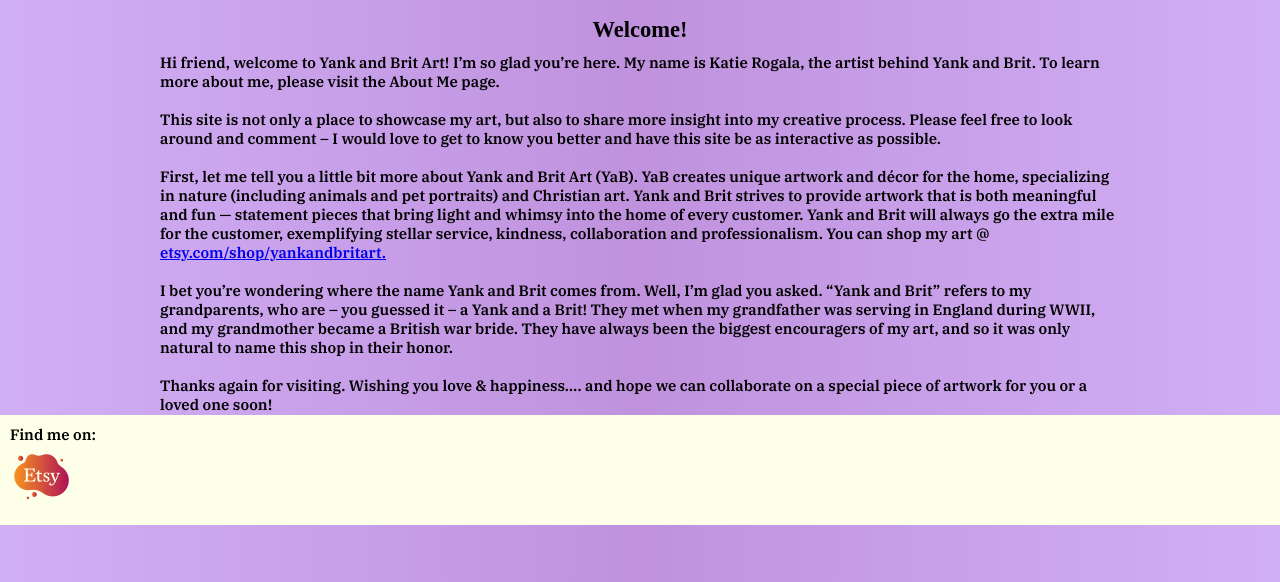
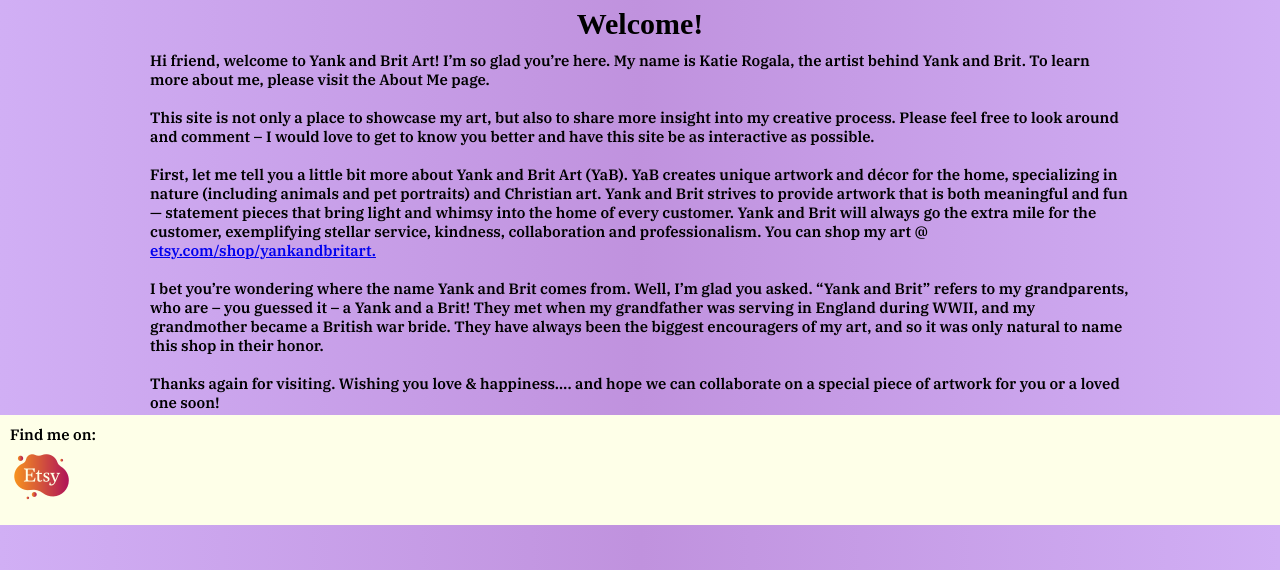
Before and after one commit to ARogala/yank-and-brit-art, a Gatsby site: page / in a window 1280 px wide. Shown: the part 275-857 px from the top of the page. Built offline with nearby package versions, Linux system fonts and the light colour scheme; Gatsby itself is replaced by a stand-in of ours; a web font is replaced by a local one.

Commit message:
add mixin

```diff
--- a/src/markdown/home/index.md
+++ b/src/markdown/home/index.md
@@ -5,7 +5,7 @@ date: 2018-10-31T00:00:00.000Z
 author: Katie Rogala
 ---
 
-<h2>Welcome!</h2>
+<h1>Welcome!</h1>
 
 <p>Hi friend, welcome to Yank and Brit Art! I’m so glad you’re here. My name is Katie Rogala, the artist behind Yank and Brit. To learn more about me, please visit the About Me page.</p><br/>
 
--- a/src/styles/_index.scss
+++ b/src/styles/_index.scss
@@ -1,13 +1,6 @@
 .home {
-	max-width: $max-width;
-	margin: auto;
-	padding: 10px;
-	& h2 {
-		text-align: center;
-		padding-bottom: 10px;
 
-		font-family: 'Petit Formal Script', cursive;
+	& h1 {
+		@include headline();
 	}
-
-
 }
--- /dev/null
+++ b/src/styles/_mixins.scss
@@ -0,0 +1,8 @@
+@charset "UTF-8";
+
+@mixin headline() {
+	text-align: center;
+	padding-bottom: 10px;
+
+	font-family: 'Petit Formal Script', cursive;
+}
--- a/src/styles/main.scss
+++ b/src/styles/main.scss
@@ -1,6 +1,7 @@
 @charset "UTF-8";
 
 @import 'variables';
+@import 'mixins';
 @import 'base';
 @import 'layout';
 @import 'nav';
```
